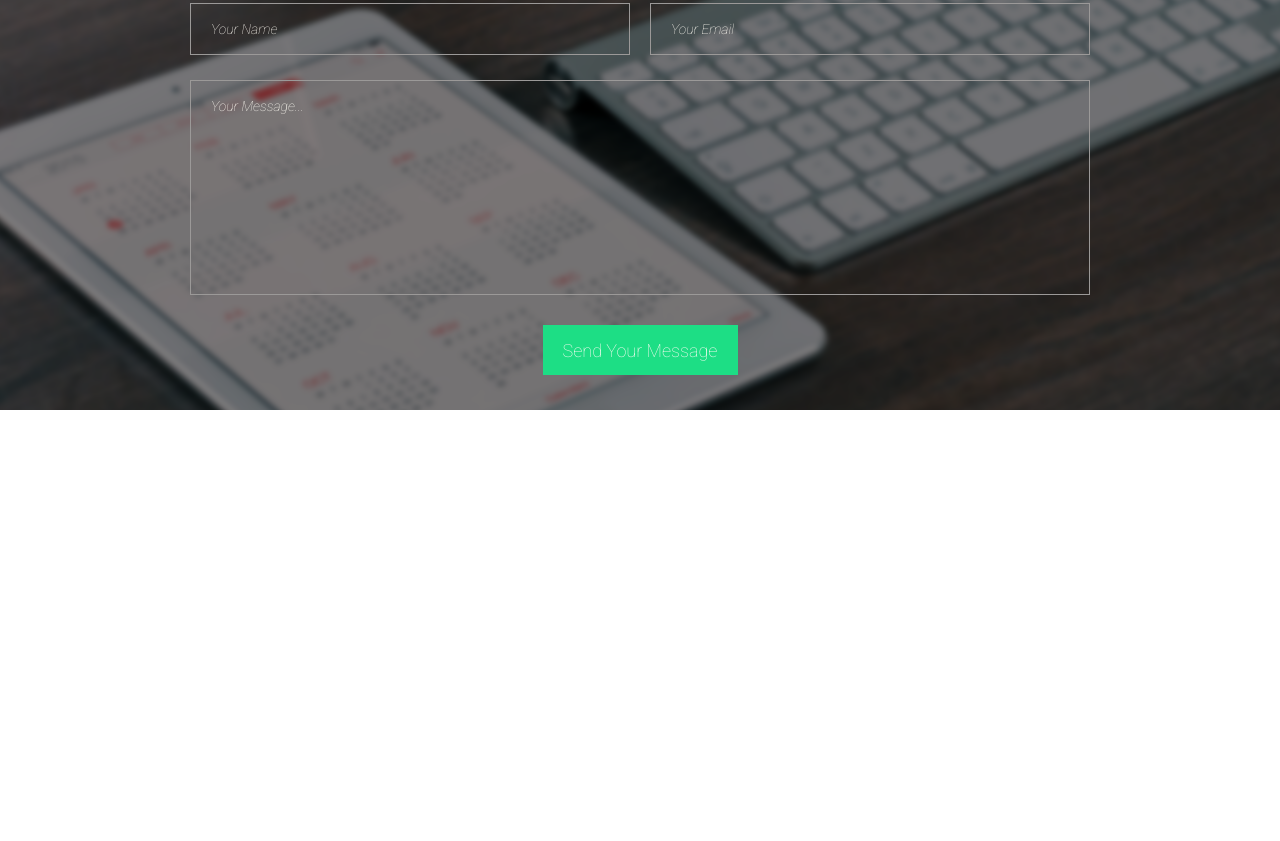
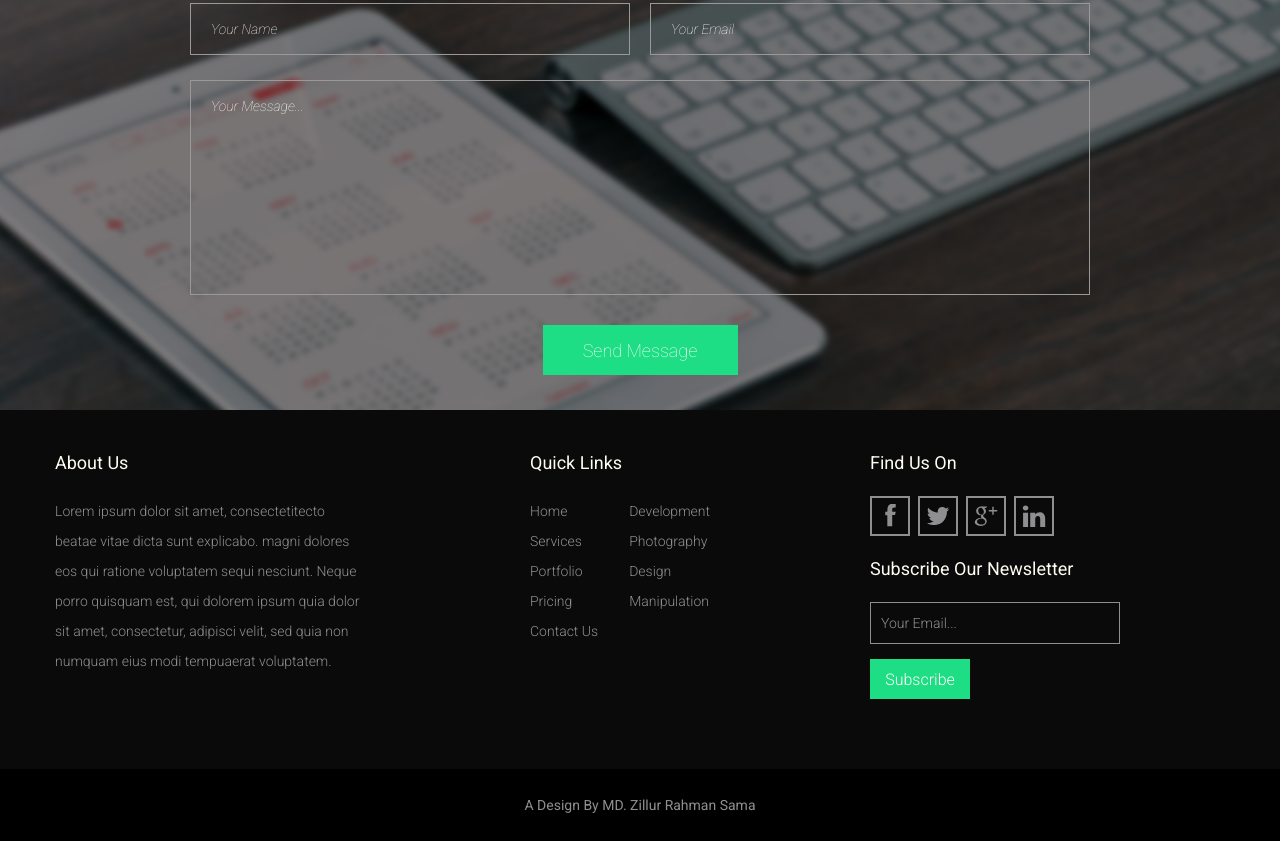
Before and after one commit to Maxkindev/MaxkindevHillelDay18Hmwrk14, a website: page src/index.html in a window 1280 px wide. Shown: the part 4359-5200 px from the top of the page. Before the commit the page ends 4769 px from the top, so only its background shows below. Drawn offline with nearby package versions, Linux system fonts and the light colour scheme; files that its build step writes are made by us from their sources.

Commit message:
Added FOOTER. Added svgs for social networks.

```diff
--- a/src/assets/scss/abstracts/_variables.scss
+++ b/src/assets/scss/abstracts/_variables.scss
@@ -26,6 +26,8 @@ $clr-border-secondary: #8f8e91;
 $clr-section-bg-light: #fffcf4;
 $clr-bg-button: #1dde85;
 $clr-bg-accent: #1dde85;
+$clr-bg-footer-main: #0b0a0a;
+$clr-bg-footer-secondary: #000000;
 
 // font-weight
 $fw-t: 100;
--- a/src/assets/scss/layout/_contacts.scss
+++ b/src/assets/scss/layout/_contacts.scss
@@ -6,7 +6,6 @@
     box-sizing: border-box;
     position: relative;
     max-width: $section-content-container;
-    // height: 500px;
     margin-left: auto;
     margin-right: auto;
     padding: 35px 15px;
--- a/src/assets/scss/layout/_footer.scss
+++ b/src/assets/scss/layout/_footer.scss
@@ -0,0 +1,150 @@
+// FOOTER
+.footer {
+
+  // ==============================
+  &__content-container {
+    box-sizing: border-box;
+    max-width: $section-content-container;
+    margin-left: auto;
+    margin-right: auto;
+    padding: 35px 15px 0;
+    background-color: $clr-bg-footer-main;
+    color: #fff;
+  }
+
+  // ==============================
+  &-wrapper {
+    display: flex;
+    width: $inner-centering-wrapper;
+    margin-left: auto;
+    margin-right: auto;
+    margin-bottom: 70px;
+    align-items: flex-start;
+
+    &-col {
+      @include font-roboto(14px, $fw-l, 30px);
+      color: $clr-text-secondary;
+
+      &:nth-child(1){
+        width: 310px;
+        margin-right: 165px;
+      }
+
+      &:nth-child(2){
+        width: 180px;
+        margin-right: 160px;
+      }
+
+      &:nth-child(3){
+        width: 250px;
+      }
+
+      &__headline {
+        margin-top: 0;
+        margin-bottom: 15px;
+        @include font-roboto(18px, $fw-r, 36px);
+        text-transform: capitalize;
+        color: $clr-text-light;
+      }
+
+      &__text {
+        margin-top: 0;
+        margin-bottom: 15px;
+      }
+
+      // ==============================
+      &__section,
+      &__socials {
+        display: flex;
+        margin-bottom: 15px;
+      }
+
+      &__section-box:last-child {
+        margin-left: auto;
+      }
+
+      &__section-link,
+      &__socials-link {
+        display: block;
+        text-decoration: none;
+        @include font-roboto(14px, $fw-l, 30px);
+        text-transform: capitalize;
+        color: $clr-text-secondary;
+      }
+
+      // ====================
+      &__socials-link {
+        display: flex;
+        width: 36px;
+        height: 36px;
+        border: 2px solid $clr-border-secondary;
+        justify-content: center;
+        align-items: center;
+
+        &:not(:last-child) {
+          margin-right: 8px;
+        }
+      }
+
+      &__social-img {
+        display: block;
+      }
+    }
+  }
+
+    // ===============
+  &-form {
+
+    &__input-holder {
+      margin-bottom: 15px;
+    }
+
+    &__input {
+      display: block;
+      box-sizing: border-box;
+      width: 100%;
+      padding: 2px 10px;
+      border: 1px solid $clr-border-secondary;
+      background-color: transparent;
+      @include font-roboto(14px, $fw-l, 36px);
+      color: $clr-text-light;
+
+      &::placeholder {
+        @include font-roboto(14px, $fw-l, 36px);
+        color: $clr-text-secondary;
+      }
+
+      &:focus::placeholder {
+        color: transparent;
+      }
+    }
+
+    // ==============================
+    .button {
+      display: block;
+      box-sizing: border-box;
+      @include button-size(100px, 40px);
+      padding: 2px 0;
+      @include font-roboto(16px, $fw-l, 36px);
+      text-transform: capitalize;
+      background-color: $clr-bg-button;
+      color: $clr-text-light;
+    }
+  }
+
+  // ==============================
+  &-lower-part{
+    background-color: $clr-bg-footer-secondary;
+    margin-left: -15px;
+    margin-right: -15px;
+    padding: 18px 15px;
+    @include font-roboto(14px, $fw-r, 36px);
+    color: $clr-text-secondary;
+    text-align: center;
+
+    &__copyright {
+      margin-top: 0;
+      margin-bottom: 0;
+    }
+  }
+}
--- a/src/assets/scss/main.scss
+++ b/src/assets/scss/main.scss
@@ -15,3 +15,4 @@
 @import "./layout/works";
 @import "./layout/prices";
 @import "./layout/contacts";
+@import "./layout/footer";
--- a/src/index.html
+++ b/src/index.html
@@ -397,7 +397,6 @@
       <div class="contacts-wrapper">
         <!---->
         <form class="contacts-form" action="https://mcslayer.com/hillel/post.php" method="POST">
-          <label for=""></label>
           <div class="contacts-form__content">
             <div class="contacts-form__input-holder">
               <input type="text" class="contacts-form__input" name="user_name" placeholder="Your Name">
@@ -409,13 +408,83 @@
           <div class="contacts-form__textarea-holder">
             <textarea class="contacts-form__textarea" name="user_message" placeholder="Your Message..."></textarea>
           </div>
-          <button type="submit" class="button">Send your message</button>
+          <button type="submit" class="button">Send Message</button>
         </form>
       </div>
     </div>
   </section>
-  <!---->
-  <!-- <footer class="footer">footer</footer> -->
+  <!-- FOOTER -->
+  <footer class="footer">
+    <div class="footer__content-container">
+      <div class="footer-wrapper">
+        <!-- col 1 -->
+        <div class="footer-wrapper-col">
+          <h3 class="footer-wrapper-col__headline">About Us</h3>
+          <p class="footer-wrapper-col__text">
+              Lorem ipsum dolor sit amet, consectetitecto
+              beatae vitae dicta sunt explicabo. magni dolores
+              eos qui ratione voluptatem sequi nesciunt. Neque
+              porro quisquam est, qui dolorem ipsum quia dolor
+              sit amet, consectetur, adipisci velit, sed quia non
+              numquam eius modi tempuaerat voluptatem.
+          </p>
+        </div>
+        <!-- col 2 -->
+        <div class="footer-wrapper-col">
+          <h3 class="footer-wrapper-col__headline">Quick Links</h3>
+          <div class="footer-wrapper-col__section">
+            <div class="footer-wrapper-col__section-box">
+              <a href="#" class="footer-wrapper-col__section-link">Home</a>
+              <a href="#" class="footer-wrapper-col__section-link">Services</a>
+              <a href="#" class="footer-wrapper-col__section-link">Portfolio</a>
+              <a href="#" class="footer-wrapper-col__section-link">Pricing</a>
+              <a href="#" class="footer-wrapper-col__section-link">Contact Us</a>
+            </div>
+            <div class="footer-wrapper-col__section-box">
+              <a href="#" class="footer-wrapper-col__section-link">Development</a>
+              <a href="#" class="footer-wrapper-col__section-link">Photography</a>
+              <a href="#" class="footer-wrapper-col__section-link">Design</a>
+              <a href="#" class="footer-wrapper-col__section-link">Manipulation</a>
+            </div>
+          </div>
+        </div>
+        <!-- col 3 -->
+        <div class="footer-wrapper-col">
+          <h3 class="footer-wrapper-col__headline">Find Us On</h3>
+          <div class="footer-wrapper-col__socials">
+            <!-- facebook -->
+            <a href="#" class="footer-wrapper-col__socials-link">
+              <img src="./assets/images/dark_facebook.svg" alt="facebook" class="footer-wrapper-col__social-img">
+            </a>
+            <!-- twitter -->
+            <a href="#" class="footer-wrapper-col__socials-link">
+              <img src="./assets/images/dark_twitter.svg" alt="twitter" class="footer-wrapper-col__social-img">
+            </a>
+            <!-- g+ -->
+            <a href="#" class="footer-wrapper-col__socials-link">
+              <img src="./assets/images/dark_google_plus.svg" alt="google plus" class="footer-wrapper-col__social-img">
+            </a>
+            <!-- linkedin -->
+            <a href="#" class="footer-wrapper-col__socials-link">
+              <img src="./assets/images/dark_linkedin.svg" alt="linkedin" class="footer-wrapper-col__social-img">
+            </a>
+          </div>
+          <h3 class="footer-wrapper-col__headline">Subscribe Our Newsletter</h3>
+          <form class="footer-form" action="https://mcslayer.com/hillel/post.php" method="POST">
+            <div class="footer-form__input-holder">
+              <input type="email" class="footer-form__input" name="user_mail" placeholder="Your Email...">
+            </div>
+            <button type="submit" class="button">Subscribe</button>
+          </form>
+        </div>
+      </div>
+      <div class="footer-lower-part">
+        <p class="footer-lower-part__copyright">
+          A Design By MD. Zillur Rahman Sama
+        </p>
+      </div>
+    </div>
+  </footer>
 </body>
 
 </html>
```
Also changed, not shown: src/assets/images/dark_facebook.svg (added), src/assets/images/dark_google_plus.svg (added), src/assets/images/dark_linkedin.svg (added), src/assets/images/dark_twitter.svg (added).
